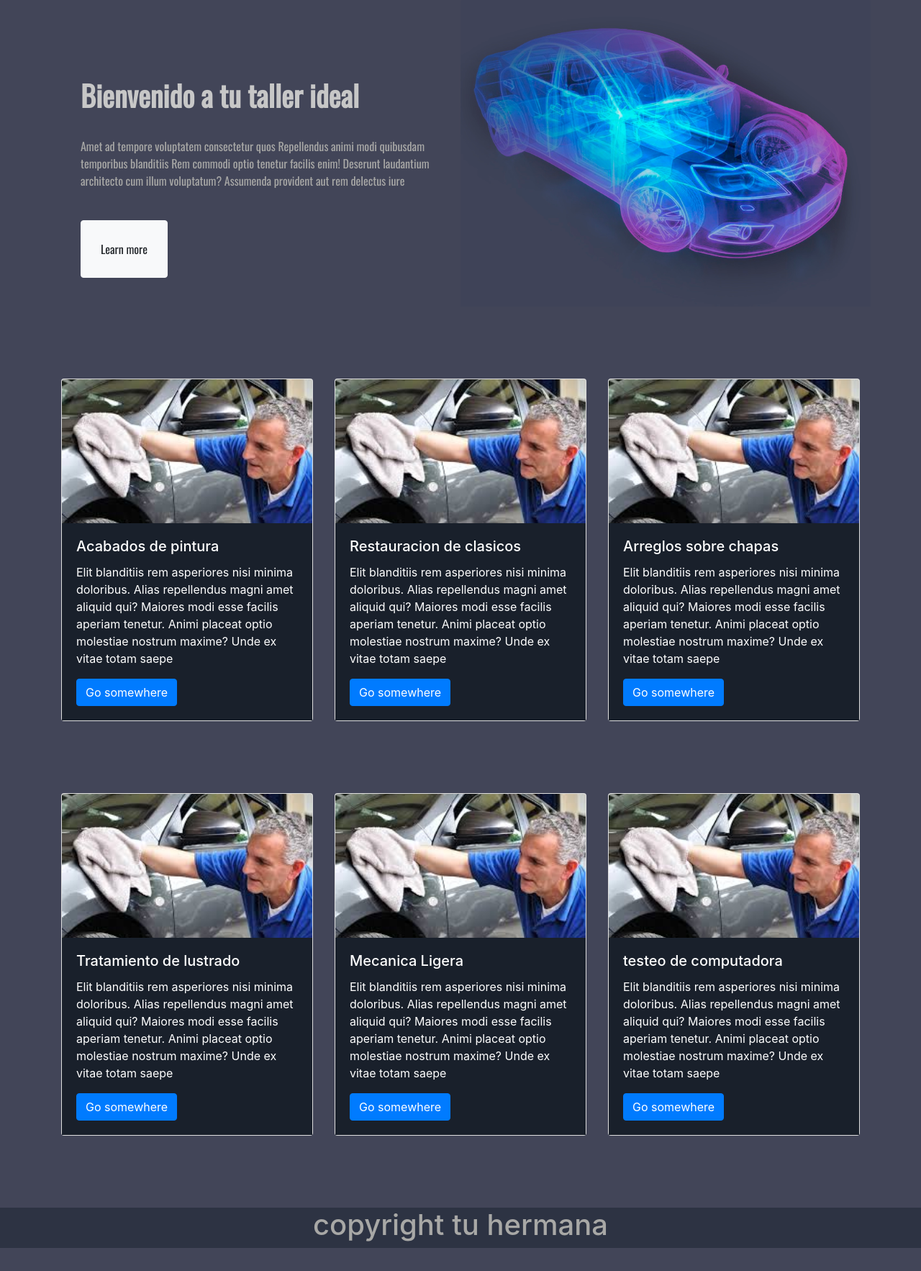
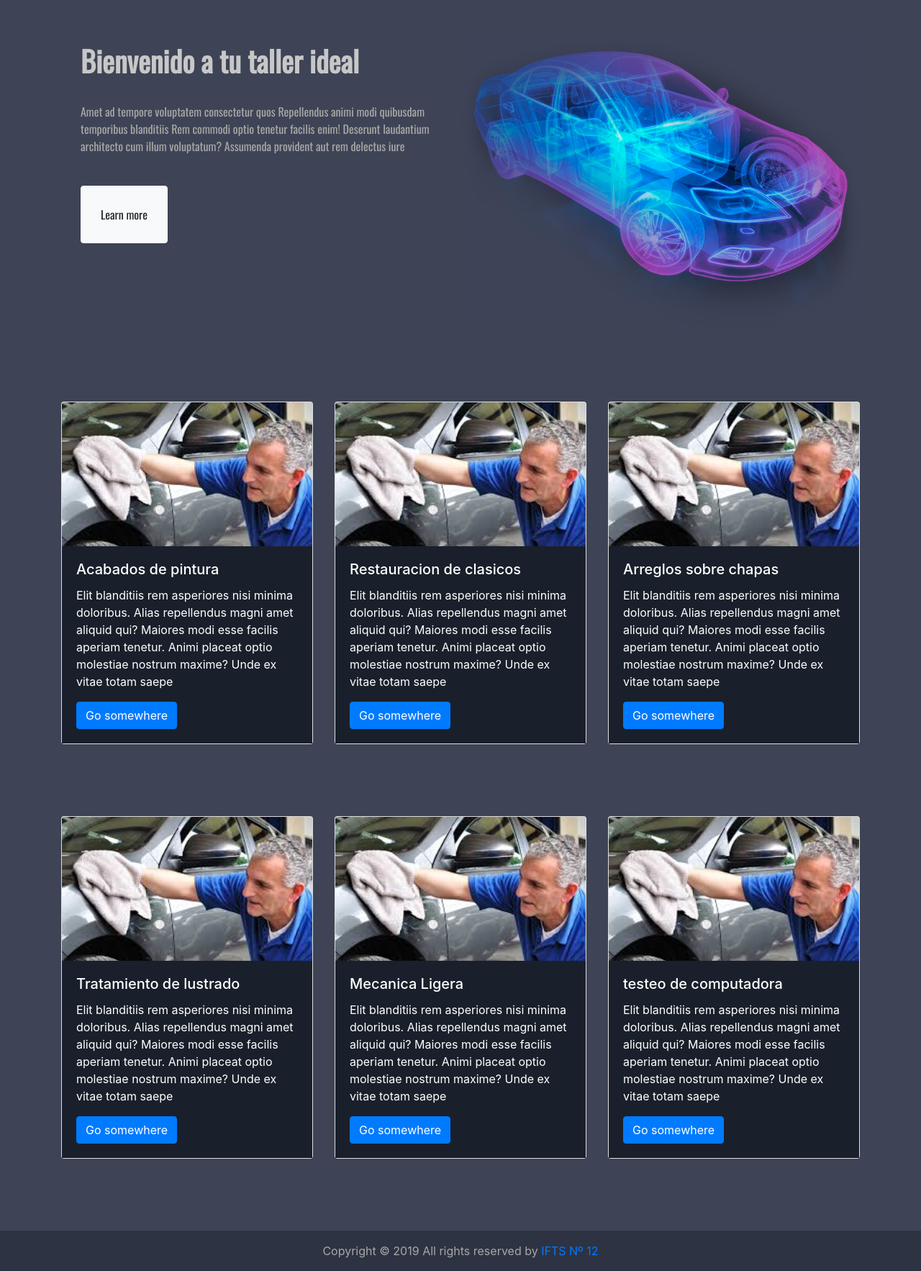
Before and after one commit to menendezg/IFTS12-Liendro-Website, a PHP site: page / in a window 1280 px wide. Shown: the part 56-1822 px from the top of the page at 72% size. Before the commit the page ends 1790 px from the top, so only its background shows below. Run offline with PHP 8.4, Linux system fonts and the light colour scheme.

Commit message:
Fix background image landing and adjust some paddings plus footer

```diff
--- a/style.css
+++ b/css/style.css
@@ -3,11 +3,11 @@
  * -------
  * rosado: #d827e7
  * celeste: #00d1ed
- * background (grey): #424558
+ * background (grey): #3e4356
  */
 
 body {
-    background-color: #424558 !important;
+    background-color: #3e4356 !important;
 }
 
 .nopadding {
@@ -19,7 +19,7 @@ body {
 }
 
 .customnav {
-    background-color: #424558 !important;
+    background-color: #3e4356 !important;
 }
 
 .navbar-light .navbar-nav .nav-link {
@@ -53,7 +53,7 @@ body {
     font-size: 40px;
     font-family: oswald;
     font-weight: 600;
-    padding-top: 20%;
+    padding-top: 1.5em;
     padding-bottom: 0;
 }
 
@@ -76,7 +76,12 @@ body {
 }
 
 .footer-text {
-    color: #a8a8a6
+    color: #a8a8a6;
+    padding-top: 1em;
+}
+
+.img-landing {
+    padding-top: 2em;
 }
 
 .dark-card {
--- a/index.html
+++ b/index.html
@@ -9,7 +9,7 @@
     <!-- Bootstrap CSS -->
     <link rel="stylesheet" href="https://stackpath.bootstrapcdn.com/bootstrap/4.3.1/css/bootstrap.min.css" integrity="sha384-ggOyR0iXCbMQv3Xipma34MD+dH/1fQ784/j6cY/iJTQUOhcWr7x9JvoRxT2MZw1T" crossorigin="anonymous">
     <link href="https://fonts.googleapis.com/css?family=Oswald&display=swap" rel="stylesheet">
-    <link rel="stylesheet" type="text/css" href="style.css" />
+    <link rel="stylesheet" type="text/css" href="css/style.css" />
     <title>Chony departament</title>
 </head>
 
@@ -55,7 +55,7 @@
                 <button type="button" class="btn btn-light branding-btn">Learn more</button>
             </div>
             <div class="col-sm-6 nopadding">
-                <img src='img/car_landing.jpg' class="card-img-top" width=100%>
+                <img src='img/car_landing.jpg' class="img-landing" width=100%>
             </div>
         </div>
 
@@ -63,7 +63,7 @@
         <div class="row justify-content-center custom_bottom">
             <div class="col-sm-4">
                 <div class="card">
-                    <img src="clean_car.jpeg" class="card-img-top fill-in" alt="..." height="200">
+                    <img src="img/clean_car.jpeg" class="card-img-top fill-in" alt="..." height="200">
                     <div class="card-body dark-card">
                         <h5 class="card-title">Acabados de pintura</h5>
                         <p class="card-text">Elit blanditiis rem asperiores nisi minima
@@ -77,7 +77,7 @@
             </div>
             <div class="col-sm-4">
                 <div class="card">
-                    <img src="clean_car.jpeg" class="card-img-top fill-in" alt="..." height="200">
+                    <img src="img/clean_car.jpeg" class="card-img-top fill-in" alt="..." height="200">
                     <div class="card-body dark-card">
                         <h5 class="card-title">Restauracion de clasicos</h5>
                         <p class="card-text">Elit blanditiis rem asperiores nisi minima
@@ -91,7 +91,7 @@
             </div>
             <div class="col-sm-4">
                 <div class="card">
-                    <img src="clean_car.jpeg" class="card-img-top fill-in" alt="..." height="200">
+                    <img src="img/clean_car.jpeg" class="card-img-top fill-in" alt="..." height="200">
                     <div class="card-body dark-card">
                         <h5 class="card-title">Arreglos sobre chapas</h5>
                         <p class="card-text">Elit blanditiis rem asperiores nisi minima
@@ -109,7 +109,7 @@
         <div class="row justify-content-center custom_bottom">
             <div class="col-sm-4">
                 <div class="card">
-                    <img src="clean_car.jpeg" class="card-img-top fill-in" alt="..." height="200">
+                    <img src="img/clean_car.jpeg" class="card-img-top fill-in" alt="..." height="200">
                     <div class="card-body dark-card">
                         <h5 class="card-title">Tratamiento de lustrado</h5>
                         <p class="card-text">Elit blanditiis rem asperiores nisi minima
@@ -123,7 +123,7 @@
             </div>
             <div class="col-sm-4">
                 <div class="card">
-                    <img src="clean_car.jpeg" class="card-img-top fill-in" alt="..." height="200">
+                    <img src="img/clean_car.jpeg" class="card-img-top fill-in" alt="..." height="200">
                     <div class="card-body dark-card">
                         <h5 class="card-title">Mecanica Ligera</h5>
                         <p class="card-text">Elit blanditiis rem asperiores nisi minima
@@ -137,7 +137,7 @@
             </div>
             <div class="col-sm-4">
                 <div class="card">
-                    <img src="clean_car.jpeg" class="card-img-top fill-in" alt="..." height="200">
+                    <img src="img/clean_car.jpeg" class="card-img-top fill-in" alt="..." height="200">
                     <div class="card-body dark-card">
                         <h5 class="card-title">testeo de computadora</h5>
                         <p class="card-text">Elit blanditiis rem asperiores nisi minima
@@ -164,7 +164,13 @@
     <div class="container-fluid">
         <div class="row">
             <div class="col-sm-12 footer">
-                <h1 class="text-center footer-text">copyright tu hermana</h1>
+                <p class="text-center footer-text">Copyright &copy; <script language="JavaScript" type="text/javascript">
+                    now = new Date
+                    theYear=now.getYear()
+                    if (theYear < 1900)
+                    theYear=theYear+1900
+                    document.write(theYear)
+                </script> All rights reserved by <a href="https://lozanotux.github.io/">IFTS Nº 12</a></p>
             </div>
         </div>
     </div>
```
Also changed, not shown: img/car.jpg (renamed from car.jpg), img/car_landing.jpg, img/clean_car.jpeg (renamed from clean_car.jpeg), img/clean_car2.jpeg (renamed from clean_car2.jpeg), 1 other file.
